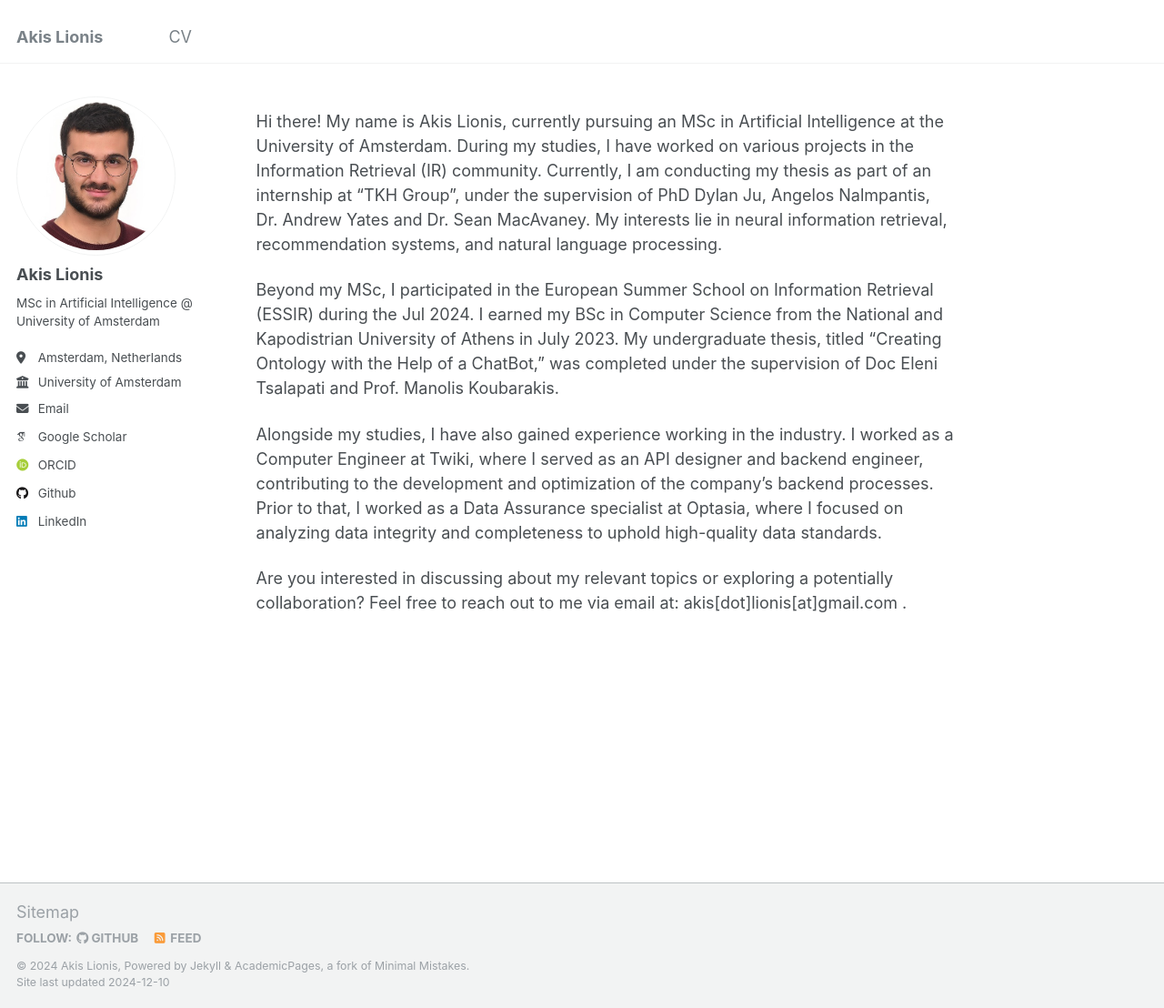
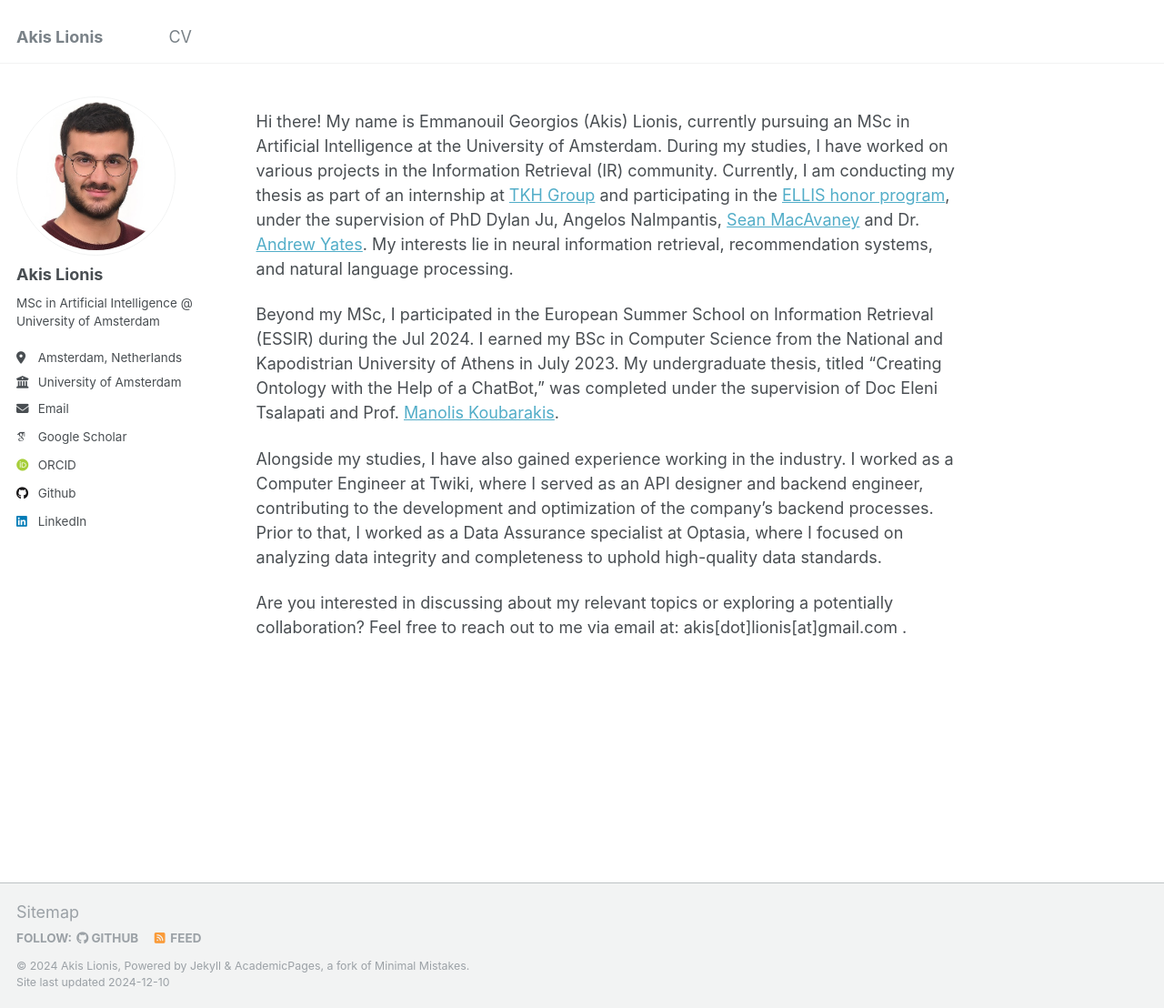
Before and after one commit to lionisakis/lionisakis.github.io, a Jekyll site: the page built from _pages/about.md, in a window 1280 px wide and 1108 px high. Shown: the whole window at 91% size. Built offline with Jekyll 4.4.1, drawn with Linux system fonts in a browser that asks for light colours; some web fonts are replaced.

Commit message:
changes to CV and adding links

```diff
--- a/_pages/about.md
+++ b/_pages/about.md
@@ -7,9 +7,9 @@ redirect_from:
   - /about.html
 ---
 
-Hi there! My name is Akis Lionis, currently pursuing an MSc in Artificial Intelligence at the University of Amsterdam. During my studies, I have worked on various projects in the Information Retrieval (IR) community. Currently, I am conducting my thesis as part of an internship at "TKH Group", under the supervision of PhD Dylan Ju, Angelos Nalmpantis, Dr. Andrew Yates and Dr. Sean MacAvaney. My interests lie in neural information retrieval, recommendation systems, and natural language processing.
+Hi there! My name is Emmanouil Georgios (Akis) Lionis, currently pursuing an MSc in Artificial Intelligence at the University of Amsterdam. During my studies, I have worked on various projects in the Information Retrieval (IR) community. Currently, I am conducting my thesis as part of an internship at [TKH Group](https://www.tkhgroup.com/about-tkh/innovation/artificial-intelligence) and participating in the [ELLIS honor program](https://www.uva.nl/en/about-the-uva/organisation/faculties/faculty-of-science/newsevents/annual-review/education-2022-2023/ellis-honours-programme-for-excellent-msc-ai-students.html), under the supervision of PhD Dylan Ju, Angelos Nalmpantis, [Sean MacAvaney](https://macavaney.us/) and Dr. [Andrew Yates](https://andrewyates.net/). My interests lie in neural information retrieval, recommendation systems, and natural language processing.
 
-Beyond my MSc, I participated in the European Summer School on Information Retrieval (ESSIR) during the Jul 2024. I earned my BSc in Computer Science from the National and Kapodistrian University of Athens in July 2023. My undergraduate thesis, titled "Creating Ontology with the Help of a ChatBot," was completed under the supervision of Doc Eleni Tsalapati and Prof. Manolis Koubarakis.
+Beyond my MSc, I participated in the European Summer School on Information Retrieval (ESSIR) during the Jul 2024. I earned my BSc in Computer Science from the National and Kapodistrian University of Athens in July 2023. My undergraduate thesis, titled "Creating Ontology with the Help of a ChatBot," was completed under the supervision of Doc Eleni Tsalapati and Prof. [Manolis Koubarakis](https://cgi.di.uoa.gr/~koubarak/).
 
 Alongside my studies, I have also gained experience working in the industry. I worked as a Computer Engineer at Twiki, where I served as an API designer and backend engineer, contributing to the development and optimization of the company’s backend processes. Prior to that, I worked as a Data Assurance specialist at Optasia, where I focused on analyzing data integrity and completeness to uphold high-quality data standards.
 
```
